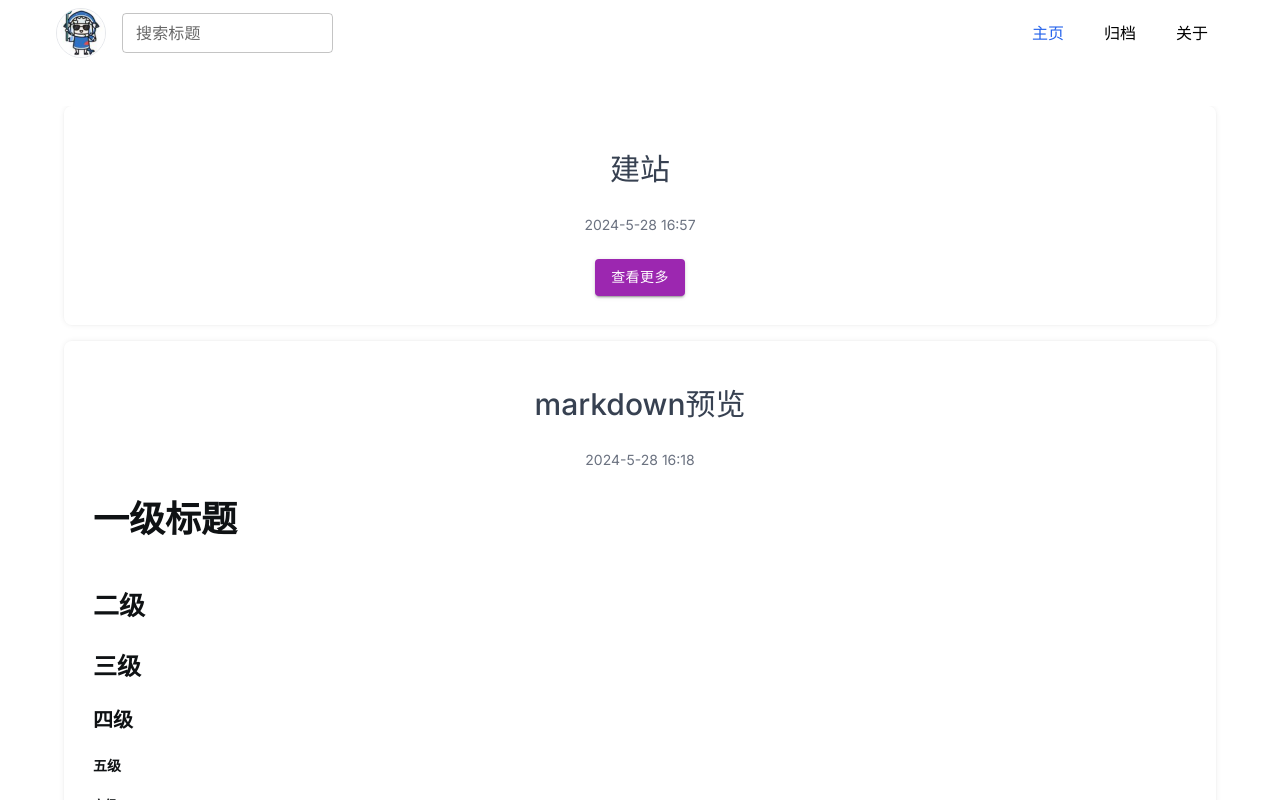
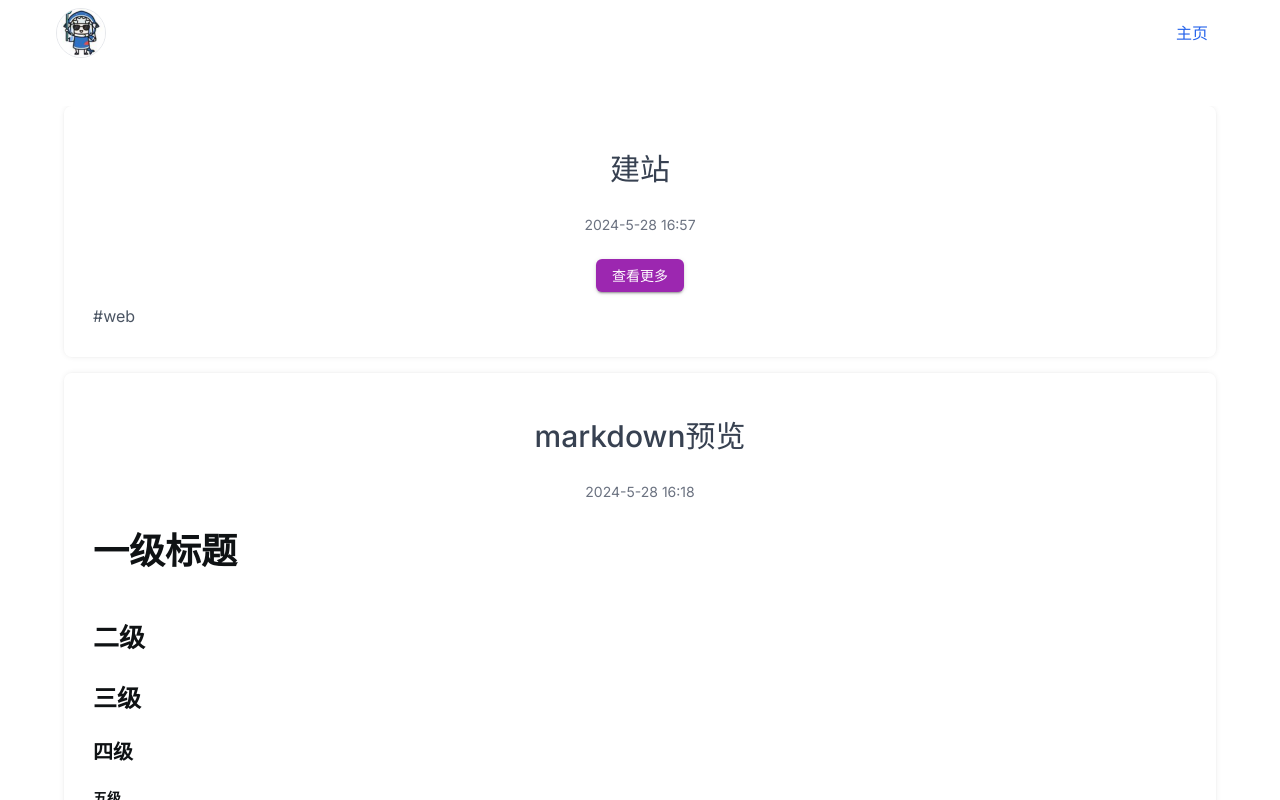
Before and after one commit to Leibuyun/blog, a Next.js app in the folder front/: page / in a window 1280 px wide. Built offline with nearby package versions, Linux system fonts and the light colour scheme.

Commit message:
feat: finish blog home page、pagination compute

```diff
--- a/front/src/app/globals.css
+++ b/front/src/app/globals.css
@@ -10,7 +10,19 @@
 }
 
 .load-more-btn {
+  padding: 6px 16px;
+  font-size: 14px;
+  color: white;
   background-color: #9c27b0;
+  border-radius: 6px;
+  box-shadow: 0px 3px 1px -2px rgba(0, 0, 0, 0.2), 0px 2px 2px 0px rgba(0, 0, 0, 0.14),
+    0px 1px 5px 0px rgba(0, 0, 0, 0.12);
+  transition: background-color 250ms cubic-bezier(0.4, 0, 0.2, 1) 0ms, box-shadow 250ms cubic-bezier(0.4, 0, 0.2, 1) 0ms,
+    border-color 250ms cubic-bezier(0.4, 0, 0.2, 1) 0ms, color 250ms cubic-bezier(0.4, 0, 0.2, 1) 0ms;
+
+  &:hover {
+    background-color: #7b1fa2;
+  }
 }
 
 ::-webkit-scrollbar {
--- a/front/src/app/page.tsx
+++ b/front/src/app/page.tsx
@@ -1,14 +1,7 @@
 import fs from 'fs'
 import path from 'path'
 import matter from 'gray-matter'
-import { Pagination } from '@mui/material'
-import BlogPreview from '@/components/BlogPreview'
-
-interface IPostItem {
-  data: IPostMeta
-  content: string
-  slug: string
-}
+import PostList, { type IPostItem } from '@/components/PostPreviewList'
 
 async function getPosts() {
   const fileList = await fs.promises.readdir(path.join(process.cwd(), 'posts'))
@@ -32,12 +25,7 @@ export default async function Home() {
   return (
     <main className='flex-1 overflow-auto mt-10 pb-10'>
       <div className='px-6'>
-        <div>
-          {posts.map(({ data, content, slug }) => (
-            <BlogPreview key={data.ctime} slug={slug} {...data} content={content} />
-          ))}
-        </div>
-        <Pagination count={10} color='primary' classes={{ ul: 'justify-center' }} />
+        <PostList posts={posts} />
       </div>
     </main>
   )
--- a/front/src/components/Header/index.tsx
+++ b/front/src/components/Header/index.tsx
@@ -11,7 +11,7 @@ export default function Header({}: Props) {
     <div className='flex items-center justify-between px-4 py-2'>
       <div className='flex items-center gap-4'>
         <Image src={avatarPic} width={50} height={50} alt='me' className='rounded-full border' />
-        <TextField label='搜索标题' variant='outlined' size='small' />
+        {/* <TextField label='搜索标题' variant='outlined' size='small' /> */}
       </div>
       <NavBar />
     </div>
--- a/front/src/components/Header/router.ts
+++ b/front/src/components/Header/router.ts
@@ -1,5 +1,6 @@
 export const routes = [
   { path: '/', text: '主页' },
-  { path: '/archive', text: '归档' },
-  { path: '/about', text: '关于' },
+  // { path: '/tools', text: '工具' },
+  // { path: '/archive', text: '归档' },
+  // { path: '/about', text: '关于' },
 ]
--- a/front/src/components/BlogPreview/index.tsx
+++ b/front/src/components/PostPreviewList/Item.tsx
@@ -1,20 +1,23 @@
 import React from 'react'
 import Markdown from 'react-markdown'
+import Link from 'next/link'
 import rehypeHighlight from 'rehype-highlight'
 import remarkGfm from 'remark-gfm'
-import { Button } from '@mui/material'
 
 type Props = {
   slug: string
   title: string
   ctime: string
   content: string
+  tags: string[]
 }
 
-export default function BlogPreview({ slug, title, ctime, content }: Props) {
+export default function PreviewItem({ slug, title, ctime, content, tags }: Props) {
   return (
     <div className='p-7 mb-4 border card flex flex-col items-center gap-3'>
-      <div className='text-gray-700 font-medium text-3xl my-4 text-center'>{title}</div>
+      <Link href={`/posts/${slug}`} className='text-gray-700 font-medium text-3xl my-4 text-center cursor-pointer'>
+        {title}
+      </Link>
       <div className='text-center text-sm text-gray-500 select-none'>{ctime}</div>
       <Markdown
         skipHtml={true}
@@ -24,9 +27,18 @@ export default function BlogPreview({ slug, title, ctime, content }: Props) {
       >
         {content}
       </Markdown>
-      <Button variant='contained' color='secondary' className='load-more-btn'>
+      <Link href={`/posts/${slug}`} className='load-more-btn rounded-sm text-white'>
         查看更多
-      </Button>
+      </Link>
+      {tags.length > 0 && (
+        <div className='self-start flex items-center gap-3 flex-wrap'>
+          {tags.map((tag) => (
+            <Link key={tag} href={`/tags/${tag}`} className='text-gray-600'>
+              #{tag}
+            </Link>
+          ))}
+        </div>
+      )}
     </div>
   )
 }
--- /dev/null
+++ b/front/src/components/PostPreviewList/index.tsx
@@ -0,0 +1,31 @@
+'use client'
+
+import { useState } from 'react'
+import { Pagination } from '@mui/material'
+import BlogPreview from './Item'
+
+export interface IPostItem {
+  data: IPostMeta
+  content: string
+  slug: string
+}
+
+export default function PostPreviewList({ posts }: { posts: IPostItem[] }) {
+  const [viewPosts, setViewPosts] = useState<IPostItem[]>(posts.slice(0, 10))
+
+  return (
+    <>
+      <div className='blog-list'>
+        {viewPosts.map(({ data, content, slug }) => (
+          <BlogPreview key={data.ctime} slug={slug} {...data} content={content} />
+        ))}
+      </div>
+      <Pagination
+        count={Math.ceil(posts.length / 10)}
+        color='primary'
+        classes={{ ul: 'justify-center' }}
+        onChange={(_, page) => setViewPosts(posts.slice((page - 1) * 10, page * 10))}
+      />
+    </>
+  )
+}
```
